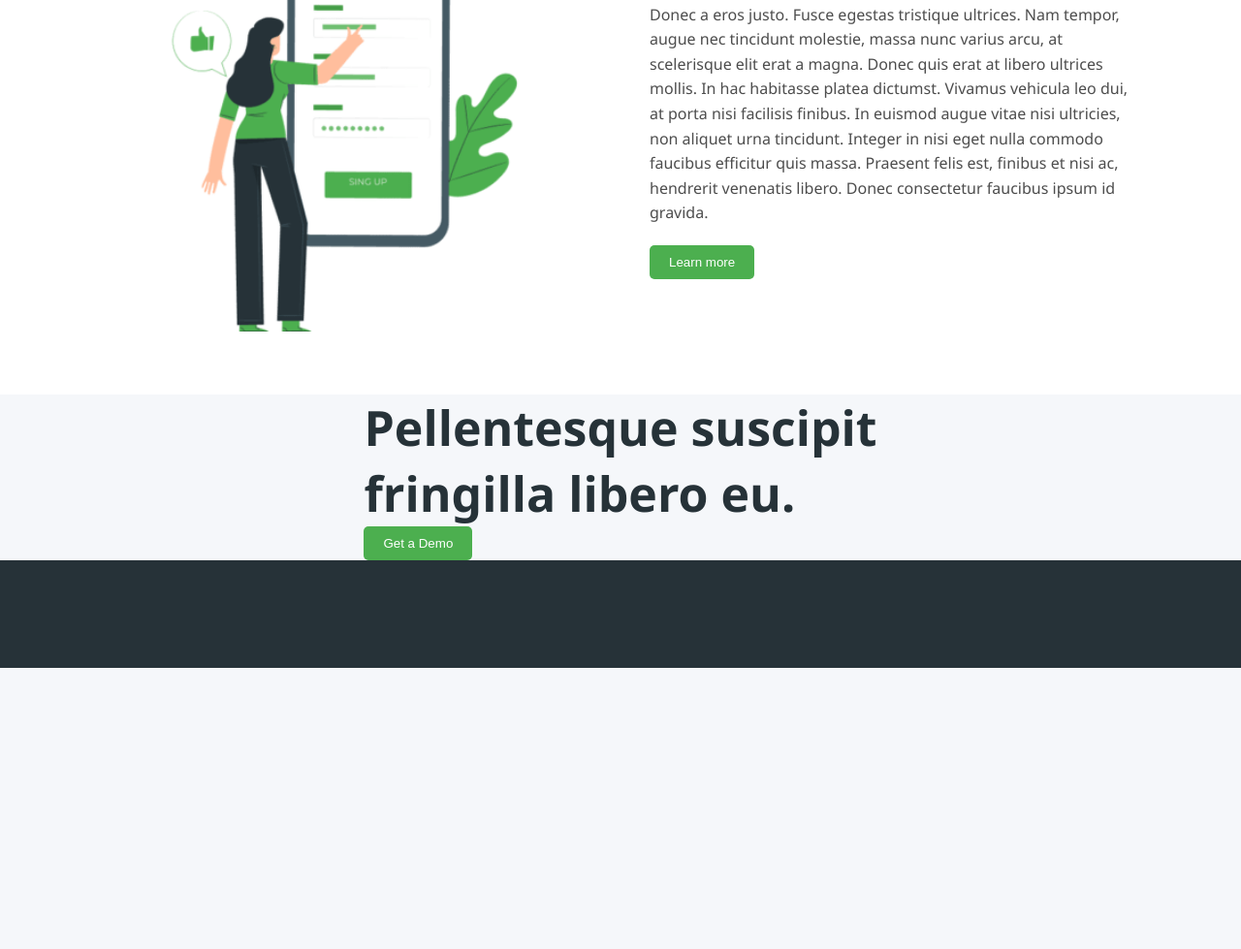
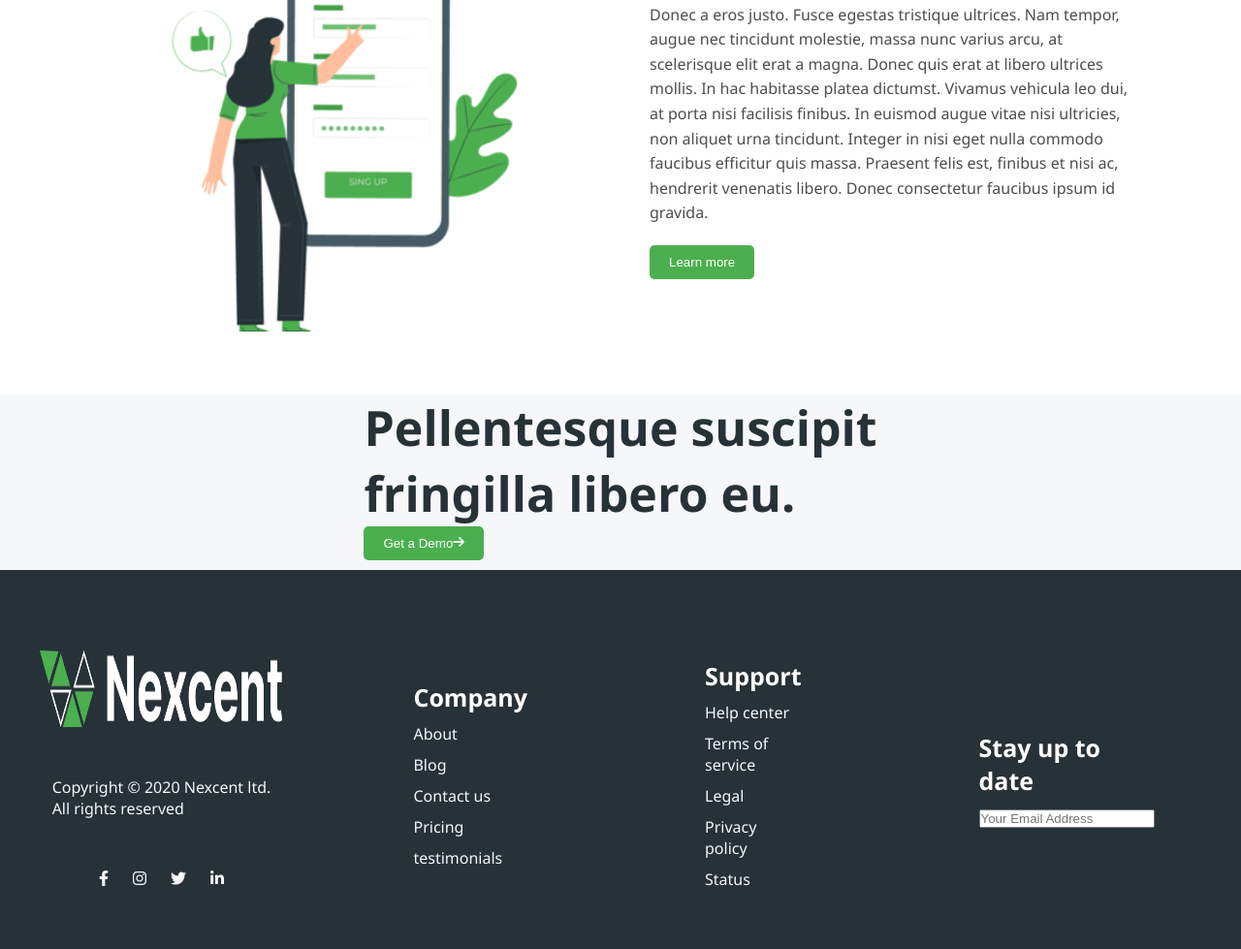
Before and after one commit to farwa234/Second-website2, a plain HTML site: page index.html in a window 1280 px wide. Shown: the part 2761-3740 px from the top of the page at 97% size. Before the commit the page ends 3450 px from the top, so only its background shows below. Drawn offline with Linux system fonts and the light colour scheme.

Commit message:
assignment half done

```diff
--- a/index.html
+++ b/index.html
@@ -6,6 +6,10 @@
     <meta name="viewport" content="width=device-width, initial-scale=1.0">
     <title>My Website</title>
     <link rel="stylesheet" href="style.css">
+     <!--font awasome cdn-->
+    <link rel="stylesheet" href="https://cdnjs.cloudflare.com/ajax/libs/font-awesome/6.4.2/css/all.min.css"
+        integrity="sha512-z3gLpd7yknf1YoNbCzqRKc4qyor8gaKU1qmn+CShxbuBusANI9QpRohGBreCFkKxLhei6S9CQXFEbbKuqLg0DA=="
+        crossorigin="anonymous" referrerpolicy="no-referrer" />
 </head>
 
 </body>
@@ -121,28 +125,59 @@
                         finibus. In euismod augue vitae nisi ultricies, non aliquet urna tincidunt. Integer in nisi eget
                         nulla commodo faucibus efficitur quis massa. Praesent felis est, finibus et nisi ac, hendrerit
                         venenatis libero. Donec consectetur faucibus ipsum id gravida.</p>
-
-
             <button class="btn">Learn more</button>
         </div>
     </div>
 
  </section>
 
-
-</section>
 <section class="heading">
     <div class="head">
         <h1>Pellentesque suscipit <span><br> fringilla libero eu.</span></h1>
-        <button class="button">Get a Demo <i class="fa-solid fa-arrow-right "></i></button>
+        <button class="button">Get a Demo  <i class="fa-solid fa-arrow-right "></i> </button>
 
 </section>
 <section class="footer">
     <div class="super">
-        <img src="" alt="">
-
+        <img src="images/Logo-2.png" alt="">
+        <p>Copyright © 2020 Nexcent ltd.<br> All rights reserved</p>
+         <ul class="icons">
+                        <li><a href=""><i class="fa-brands fa-facebook-f fa-brands"></i></i></a></li>
+                        <li><a href=""><i class="fa-brands fa-instagram fa-brands"></i></a></li>
+                        <li><a href=""><i class="fa-brands fa-twitter fa-brands "></i></a></li>
+                        <li><a href=""><i class="fa-brands fa-linkedin-in fa-brands"></i></a></li>
+                    </ul>
     </div>
-
+   <div class="links">
+        <ul>
+           <h4>Company</h4>
+           <li><a href="">About</a></li>
+           <li><a href="">Blog</a></li>
+           <li><a href="">Contact us</a></li>
+           <li><a href="">Pricing</a></li>
+           <li><a href="">testimonials</a></li>
+        </ul>
+    </div>
+     <div class="links">
+        <ul>
+           <h4>Support</h4>
+           <li><a href="">Help center</a></li>
+           <li><a href="">Terms of service</a></li>
+           <li><a href="">Legal</a></li>
+           <li><a href="">Privacy policy</a></li>
+           <li><a href="">Status</a></li>
+        </ul>
+    </div>
+    <div class="links">
+        <ul>
+        <h4>Stay up to date</h4>
+         <form>
+              <div class="email-box">
+                <input type="email"  id="email" placeholder="Your Email Address"name="email">
+            </div>
+         </form>
+        </ul>
+    </div>
 </section>
 </body>
 
--- a/style.css
+++ b/style.css
@@ -6,6 +6,7 @@ box-sizing: border-box;
 body{
    font-family:'Segoe UI', Tahoma, Geneva, Verdana, sans-serif;
    background-color: rgba(245, 247, 250, 1);
+   overflow-x:hidden
 ;
 }
 .main{
@@ -69,7 +70,6 @@ nav ul li a:hover{
    font-size: 60px;
    color: rgba(77, 77, 77, 1);
    font-weight: 600;
-
 }
 .frame-1 h1 span{
    font: size 2rem;
@@ -88,7 +88,6 @@ nav ul li a:hover{
   color: white;
   border-radius: 5px;
   margin-top: 10px;
-
 }
 .Hero{
    flex: 1;
@@ -98,7 +97,6 @@ nav ul li a:hover{
    width: 500px;
    height: 500px;
 }
-
 .Hero img {
 width:100%;
 max-width:500px;
@@ -114,7 +112,6 @@ height:auto;
    gap: 11.14px;
    padding-right: 100.23px;
    padding-left: 100.23px;
-
 
 }
 .clients-section h2{
@@ -184,7 +181,6 @@ font-size:30px ;
  color: rgba(77, 77, 77, 1);
 
 }
-
 .story-text span {
   display: inline; /* keep inline to avoid unnecessary breaks */
 }
@@ -196,7 +192,7 @@ font-size:30px ;
   margin-bottom: 20px;
 }
 .achviements {
-   background-color: rgba(245, 247, 250, 1);
+ background-color: rgba(245, 247, 250, 1);
 width: 1002.3400268554688;
 height: 202.93966674804688;
 justify-content: space-between;
@@ -249,20 +245,13 @@ gap: 20.88px;
    background-color: white;
 }
 
-
-
-
-
-
-
-
-
 .heading {
    display: flex;
    justify-content: center;
    align-items: center;
    background-color: rgba(245, 247, 250, 1);
    gap: 20px;
+   margin-bottom: 10px;
 }
 .head h1 {
    font-size: 50px;
@@ -282,6 +271,8 @@ gap: 20.88px;
 }
 .footer{
    display: flex;
+   justify-content: center;
+   align-items: center;
    background-color: rgba(38, 50, 56, 1);
    width: 1002.3400268554688;
 height: 229.21389770507812;
@@ -294,5 +285,62 @@ padding-left: 114.85px;
 
 }
 .super{
+display:flex;
+flex-direction: column;
+justify-content: center;
+align-items: center;
+width: 243.6243133544922;
+height: 132.1819305419922;
+opacity: 1;
+gap: 50px;
 
 }
+.super img {
+   width:250px;
+   height:80px ;
+}
+.super p {
+   color: rgba(245, 247, 250, 1);
+}
+.super ul {
+   list-style: none;
+}
+.icons{
+   display: flex;
+   gap: 25px;
+   justify-content: center;
+}
+.icons  li a i  {
+width: 100%;
+height: 30px;
+color: rgba(245, 247, 250, 1);
+margin-bottom: 10px;
+}
+.icons li a i:hover{
+ color: rgba(76, 175, 79, 1);
+}
+.links{
+   justify-content: center;
+   align-items: center;
+   padding: 3rem;
+
+}
+.links ul {
+   list-style: none;
+}
+.links ul h4{
+   color: rgba(255, 255, 255, 1);
+   font-weight: 700;
+   font-size: 25px;
+   margin-bottom: 10px;
+}
+.links ul li {
+   margin-bottom: 10px;
+}
+.links ul li a {
+   text-decoration: none;
+   color: rgba(245, 247, 250, 1);
+}
+.links ul li a:hover{
+   color: rgba(76, 175, 79, 1);
+}
```
Also changed, not shown: images/Logo-2.png (added).
